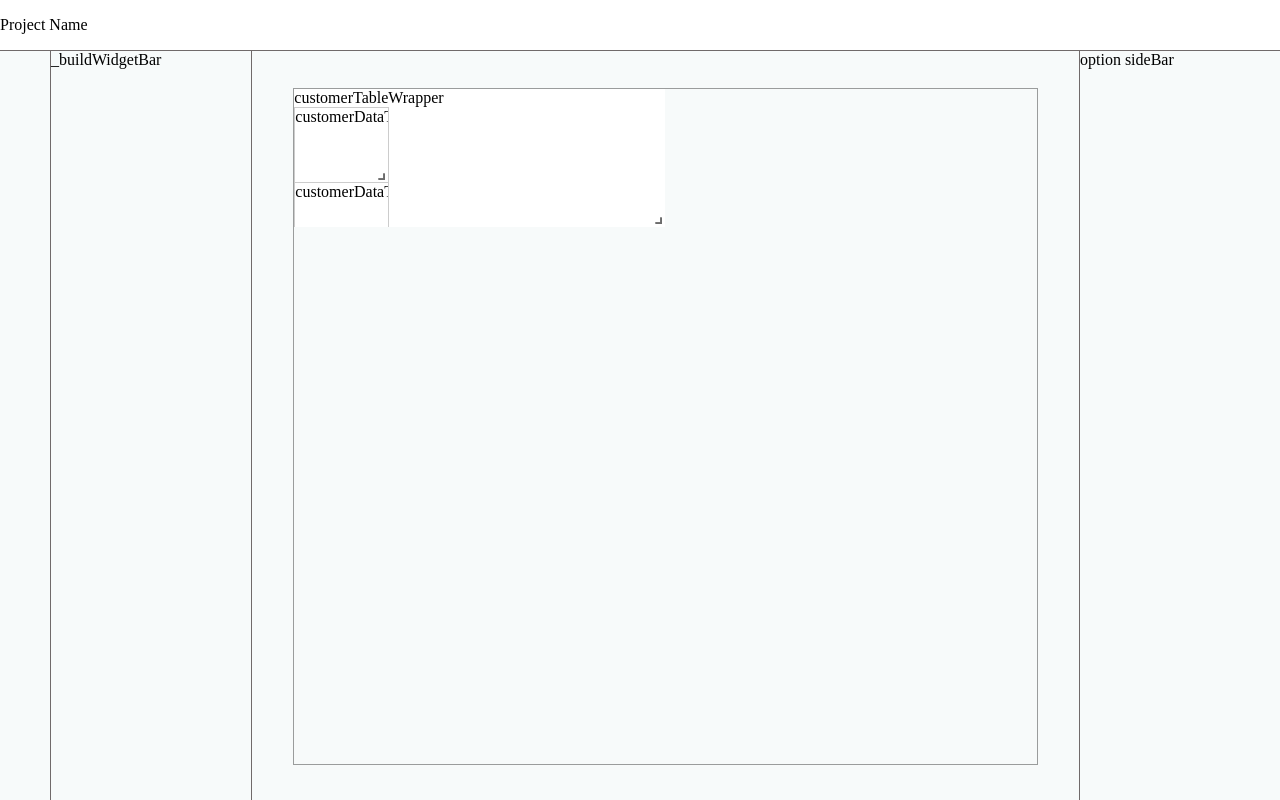
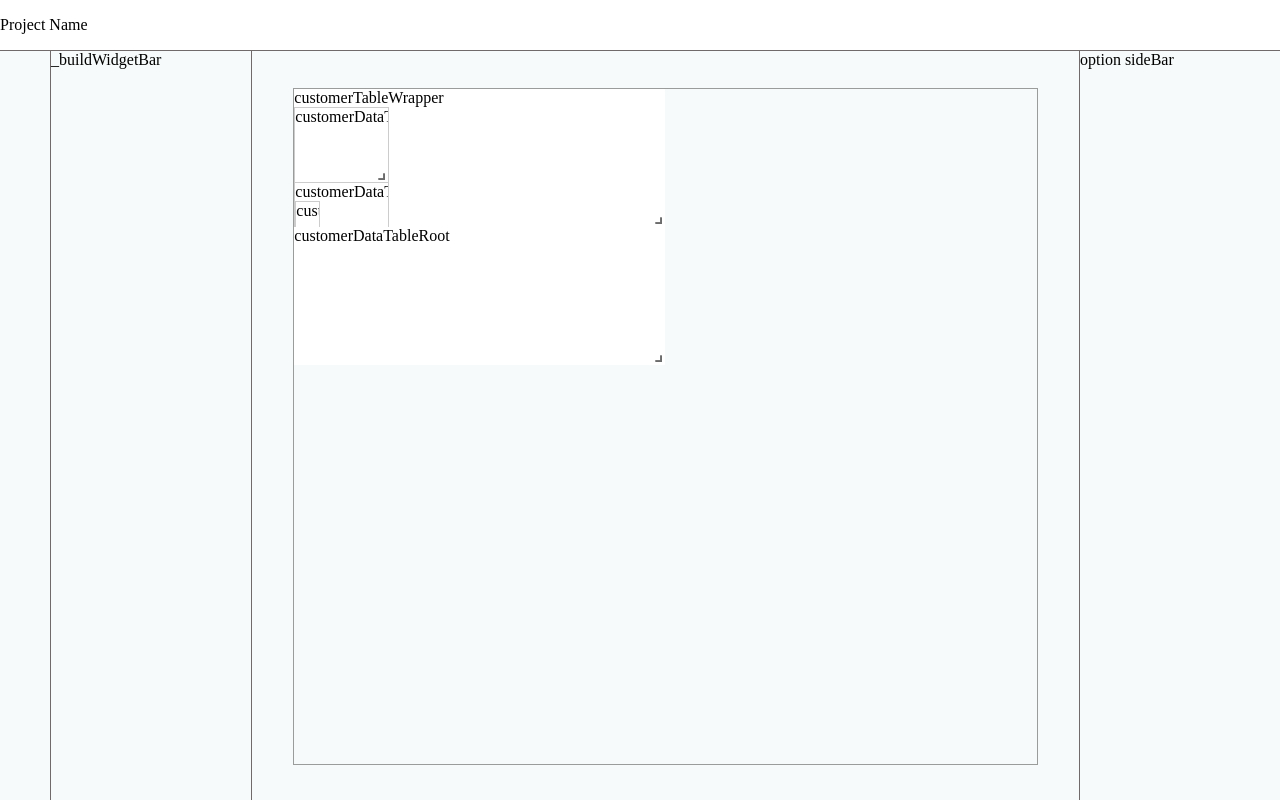
Before and after one commit to vondot-GmbH/metool_lib, a React (Vite) app: page / in a window 1280 px wide. Built offline with nearby package versions, Linux system fonts and the light colour scheme.

Commit message:
Refactor widget store and related components

```diff
--- a/lib/components/private/editor.components/grid.layout.component/grid.layout.component.tsx
+++ b/lib/components/private/editor.components/grid.layout.component/grid.layout.component.tsx
@@ -8,7 +8,6 @@ import {
 } from "../../../../globals/helpers/layout.helper";
 import {
   LayoutBreakpoint,
-  Widget,
   WidgetHierarchyMap,
 } from "../../../../schemas/widget.schemas/widget.schema";
 import { useEffect, useState } from "react";
--- a/lib/components/private/editor.components/render.components/render.view.component/render.view.conponent.tsx
+++ b/lib/components/private/editor.components/render.components/render.view.component/render.view.conponent.tsx
@@ -12,16 +12,26 @@ import {
   getFilteredRootLevelWidgets,
   structureWidgetsHierarchy,
 } from "../../../../../globals/helpers/widget.helper";
+import ViewStore from "../../../../../stores/view.store";
+import WidgetStore from "../../../../../stores/widget.store";
+import { inject, observer } from "mobx-react";
 
 interface RenderScreenProps {
   readonly?: boolean;
   widgets: Widget[];
+  viewStore?: ViewStore;
+  widgetStore?: WidgetStore;
 }
 
-const RenderView = ({ widgets, readonly }: RenderScreenProps): JSX.Element => {
-  // TODO: save all structuredWidgets for all levels in a the store
+const RenderView = ({
+  widgets,
+  readonly,
+  widgetStore,
+}: RenderScreenProps): JSX.Element => {
   const structuredWidgets = structureWidgetsHierarchy(widgets);
+  widgetStore?.setInitialStructuredWidgetHierarchyMap(structuredWidgets);
 
+  // TODO store data in state ???
   const rootLevelWidgets = getFilteredRootLevelWidgets(structuredWidgets);
   const preparedRootLevelWidgets = Array.from(rootLevelWidgets.values());
 
@@ -49,4 +59,4 @@ const RenderView = ({ widgets, readonly }: RenderScreenProps): JSX.Element => {
   );
 };
 
-export default RenderView;
+export default inject("viewStore", "widgetStore")(observer(RenderView));
--- a/lib/components/private/editor.components/render.components/render.widget.component/render.widget.component.tsx
+++ b/lib/components/private/editor.components/render.components/render.widget.component/render.widget.component.tsx
@@ -1,5 +1,3 @@
-/* eslint-disable no-empty-pattern */
-/* eslint-disable @typescript-eslint/no-unused-vars */
 import "react-grid-layout/css/styles.css";
 import "react-resizable/css/styles.css";
 import styles from "./render.widget.comonent.module.scss";
@@ -13,11 +11,16 @@ import {
   WidgetHierarchyMap,
 } from "../../../../../schemas/widget.schemas/widget.schema";
 import { getFilteredWidgetMapByWidgetID } from "../../../../../globals/helpers/widget.helper";
+import { inject, observer } from "mobx-react";
+import ViewStore from "../../../../../stores/view.store";
+import WidgetStore from "../../../../../stores/widget.store";
 
 interface RenderWidgetProps {
   readonly?: boolean;
   widget: WidgetHierarchy;
   allWidgets: WidgetHierarchyMap;
+  viewStore?: ViewStore;
+  widgetStore?: WidgetStore;
 }
 
 const RenderWidget = ({
@@ -25,19 +28,24 @@ const RenderWidget = ({
   allWidgets,
   readonly,
 }: RenderWidgetProps): JSX.Element => {
+  // get nested widgets for the current widget
   const childrenWidgets = getFilteredWidgetMapByWidgetID(
     widget.children,
     allWidgets
   );
 
+  // convert the map to an array for rendering purposes
   const preparedChildrenWidgets = Array.from(childrenWidgets.values());
 
+  // render nested widgets if there are any nested widgets
+  const renderNestedWidgets = (): JSX.Element | null => {
+    // if there are no nested widgets, return null
+    if (preparedChildrenWidgets == null || preparedChildrenWidgets.length < 1) {
+      return null;
+    }
+
+    // orherwise render the nested widgets in a new grid layout
     return (
-    <div className={styles.widgetContainer}>
-      {widget.widget.widgetID}
-
-      {/* Render the children widgets recursively, if they exist */}
-      {preparedChildrenWidgets.length > 0 && (
       <GridLayout
         isNested
         key={"nested-grid-" + widget.widget.positioning.i}
@@ -60,9 +68,15 @@ const RenderWidget = ({
           </div>
         ))}
       </GridLayout>
-      )}
+    );
+  };
+
+  return (
+    <div className={styles.widgetContainer}>
+      {widget.widget.widgetID}
+      {renderNestedWidgets()}
     </div>
   );
 };
 
-export default RenderWidget;
+export default inject("viewStore", "widgetStore")(observer(RenderWidget));
--- a/lib/components/public/canvas.editor.component/canvas.editor.component.tsx
+++ b/lib/components/public/canvas.editor.component/canvas.editor.component.tsx
@@ -1,11 +1,16 @@
+import { inject, observer } from "mobx-react";
 import MainLayout from "../../../layouts/main.layout/main.layout";
 import { RenderView } from "../../../main";
 import { Widget } from "../../../schemas/widget.schemas/widget.schema";
+import ViewStore from "../../../stores/view.store";
 import Column from "../../private/general.components/column.component/column.component";
 import styles from "./canvas.editor.component.module.scss";
+import WidgetStore from "../../../stores/widget.store";
 
 interface CanvasEditorProps {
   widgets: Widget[];
+  viewStore?: ViewStore;
+  widgetStore?: WidgetStore;
 }
 
 const CanvasEditor = ({ widgets }: CanvasEditorProps): JSX.Element => {
@@ -43,4 +48,4 @@ const CanvasEditor = ({ widgets }: CanvasEditorProps): JSX.Element => {
   );
 };
 
-export default CanvasEditor;
+export default inject("viewStore", "widgetStore")(observer(CanvasEditor));
--- a/lib/globals/helpers/widget.helper.ts
+++ b/lib/globals/helpers/widget.helper.ts
@@ -61,6 +61,7 @@ export const getFilteredRootLevelWidgets = (
   return filteredWidgets;
 };
 
+// filter out all given widget ids from the given structured widgets map and return a filtered map
 export const getFilteredWidgetMapByWidgetID = (
   widgetIDs: string[],
   widgets: WidgetHierarchyMap
--- a/lib/globals/interfaces/widget.state.interface.ts
+++ b/lib/globals/interfaces/widget.state.interface.ts
@@ -16,3 +16,5 @@ export interface FormWidgetState extends BaseWidgetState {
 
 // union type for all widget types
 export type WidgetState = TableWidgetState | FormWidgetState;
+
+export type DynamicWidgetStateMap = Map<string, WidgetState>;
--- a/lib/stores/widget.store.ts
+++ b/lib/stores/widget.store.ts
@@ -1,26 +1,61 @@
 import { makeAutoObservable } from "mobx";
-import { WidgetState } from "../globals/interfaces/widget.state.interface";
+import {
+  WidgetHierarchy,
+  WidgetHierarchyMap,
+} from "../schemas/widget.schemas/widget.schema";
+import {
+  DynamicWidgetStateMap,
+  WidgetState,
+} from "../globals/interfaces/widget.state.interface";
 
 class WidgetStore {
-  // TODO should we using DataItem type for _widgetStates ?
-  private _widgetStates: Record<string, WidgetState> = {};
+  private _dynamicWidgetStates: DynamicWidgetStateMap = new Map();
+  private _structuredWidgetHierarchy: WidgetHierarchyMap = new Map();
 
   constructor() {
     makeAutoObservable(this);
   }
 
-  //! Setter
-  setWidgetState(widgetID: string, newState: WidgetState) {
-    this._widgetStates[widgetID] = newState;
+  //! setter
+  setDynamicWidgetState(widgetID: string, newState: WidgetState) {
+    this._dynamicWidgetStates.set(widgetID, newState);
   }
 
-  //! Getter
-  getWidgetState(widgetID: string): WidgetState | undefined {
-    if (this._widgetStates[widgetID] == null) {
+  setInitialStructuredWidgetHierarchyMap(hierarchyMap: WidgetHierarchyMap) {
+    this._structuredWidgetHierarchy = hierarchyMap;
+  }
+
+  setStructuredWidgetHierarchy(
+    widgetID: string,
+    newHierarchy: WidgetHierarchy
+  ) {
+    this._structuredWidgetHierarchy.set(widgetID, newHierarchy);
+  }
+
+  //! getter
+
+  getStructuredWidgetHierarchyByWidgetID(
+    widgetID: string
+  ): WidgetHierarchy | undefined {
+    if (this._structuredWidgetHierarchy.get(widgetID) == null) {
       return;
     }
 
-    return JSON.parse(JSON.stringify(this._widgetStates[widgetID]));
+    return JSON.parse(
+      JSON.stringify(this._structuredWidgetHierarchy.get(widgetID))
+    );
+  }
+
+  getStructuredData() {
+    return JSON.parse(JSON.stringify(this._structuredWidgetHierarchy));
+  }
+
+  getDynamicStateByWidgetID(widgetID: string): WidgetState | undefined {
+    if (this._dynamicWidgetStates.get(widgetID) == null) {
+      return;
+    }
+
+    return JSON.parse(JSON.stringify(this._dynamicWidgetStates.get(widgetID)));
   }
 }
 
--- a/src/App.tsx
+++ b/src/App.tsx
@@ -6,7 +6,7 @@ import WidgetStore from "../lib/stores/widget.store";
 import { EXAMPLE_WIDGETS_DATA_NEW } from "./example.data";
 
 // only for testing purposes
-// TODO move store creation to lib
+
 const viewStore = new ViewStore();
 const widgetStore = new WidgetStore();
 
--- a/src/example.data.ts
+++ b/src/example.data.ts
@@ -200,4 +200,133 @@ export const EXAMPLE_WIDGETS_DATA_NEW: Widget[] = [
       },
     },
   },
+
+  {
+    _id: "5f9e9b6b9crb4c0017f3b399",
+    widgetID: "customerDataTableNestedInNested",
+    widgetType: "DATA_TABLE",
+    view: "5f9e9b6b9I6b4c3017f3b3a0",
+    parentID: "customerDataTableNested2",
+    positioning: {
+      i: "293d190ac-d9768-40cdd-8116-a39d44be0f888",
+      xs: {
+        x: {
+          value: 0,
+          isInfinity: false,
+        },
+        y: {
+          value: 0,
+          isInfinity: false,
+        },
+        w: {
+          value: 4,
+          isInfinity: false,
+        },
+        h: {
+          value: 3,
+          isInfinity: false,
+        },
+      },
+      md: {
+        x: {
+          value: 0,
+          isInfinity: false,
+        },
+        y: {
+          value: 0,
+          isInfinity: false,
+        },
+        w: {
+          value: 8,
+          isInfinity: false,
+        },
+        h: {
+          value: 3,
+          isInfinity: false,
+        },
+      },
+      xl: {
+        x: {
+          value: 0,
+          isInfinity: false,
+        },
+        y: {
+          value: 0,
+          isInfinity: false,
+        },
+        w: {
+          value: 12,
+          isInfinity: false,
+        },
+        h: {
+          value: 2,
+          isInfinity: false,
+        },
+      },
+    },
+  },
+
+  {
+    _id: "5f9e9b6b9c6b4c0017ffb399",
+    widgetID: "customerDataTableRoot",
+    widgetType: "DATA_TABLE",
+    view: "5f9e9b6b9I6b4c3017f3b3a0",
+    positioning: {
+      i: "293d190ac-d9768-40cdd-8116-da39d44be0df888",
+      xs: {
+        x: {
+          value: 0,
+          isInfinity: false,
+        },
+        y: {
+          value: 0,
+          isInfinity: false,
+        },
+        w: {
+          value: 4,
+          isInfinity: false,
+        },
+        h: {
+          value: 3,
+          isInfinity: false,
+        },
+      },
+      md: {
+        x: {
+          value: 0,
+          isInfinity: false,
+        },
+        y: {
+          value: 0,
+          isInfinity: false,
+        },
+        w: {
+          value: 8,
+          isInfinity: false,
+        },
+        h: {
+          value: 3,
+          isInfinity: false,
+        },
+      },
+      xl: {
+        x: {
+          value: 0,
+          isInfinity: false,
+        },
+        y: {
+          value: 0,
+          isInfinity: false,
+        },
+        w: {
+          value: 12,
+          isInfinity: false,
+        },
+        h: {
+          value: 2,
+          isInfinity: false,
+        },
+      },
+    },
+  },
 ];
```
Lines whose indentation alone changed are shown as unchanged.
